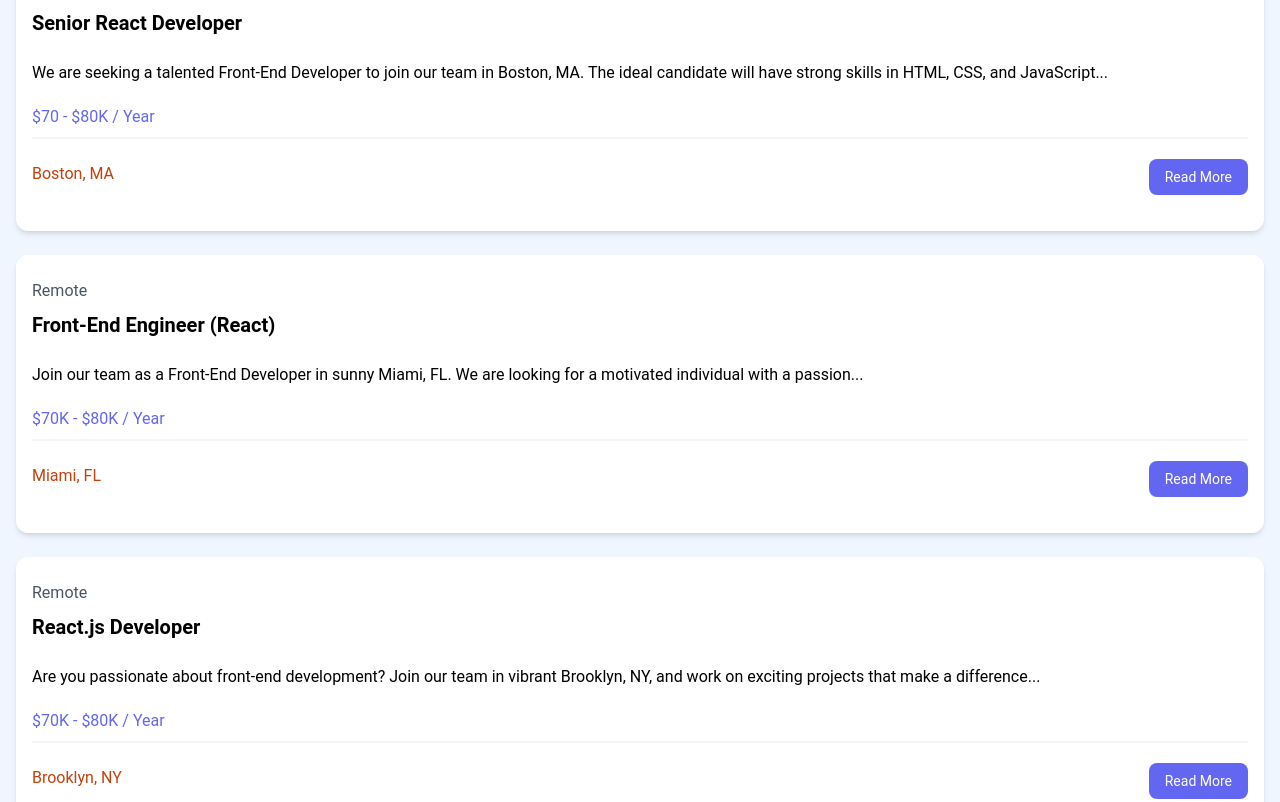
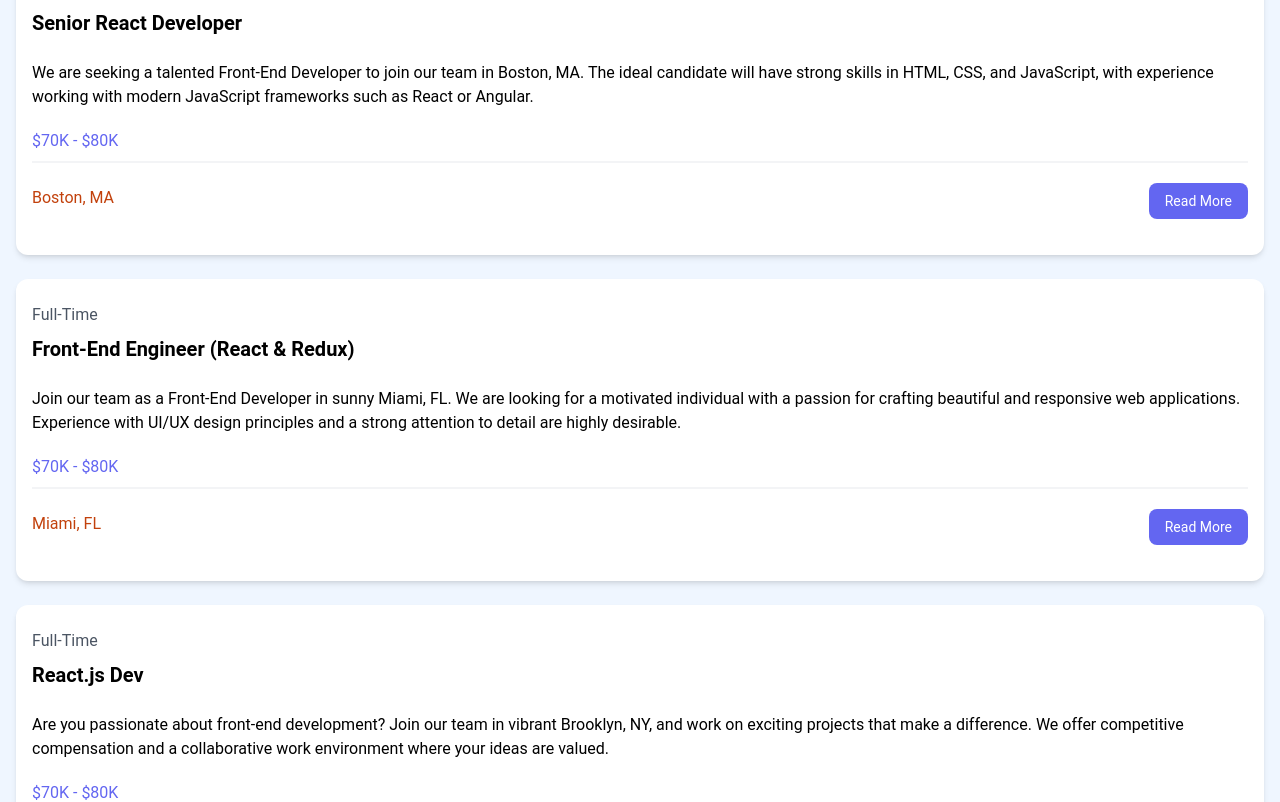
Before and after one commit to laxmis-prog/JobListing-, a React (Vite) app: page / in a window 1280 px wide. Shown: the part 940-1742 px from the top of the page. Built offline with nearby package versions, Linux system fonts and the light colour scheme.

Commit message:
Created lists with map ()

```diff
--- a/src/components/JobListings.jsx
+++ b/src/components/JobListings.jsx
@@ -1,3 +1,5 @@
+import jobs from "../jobs.json";
+
 const JobListings = () => {
   return (
     <section className="bg-blue-50 px-4 py-10">
@@ -6,31 +8,30 @@
           Browse Jobs
         </h2>
         <div className="grid grid-cols-1 md:grid-cols-3 gap-6">
-          {/*Job Listing 1 */}
-          <div className="bg-white rounded-xl shadow-md relative">
+          {jobs.map((job) => (
+            <div
+              key={job.id}
+              className="bg-white rounded-xl shadow-md relative"
+            >
               <div className="p-4">
                 <div className="mb-6">
-                <div className="text-gray-600 my-2">Full-Time</div>
-                <h3 className="text-xl font-bold">Senior React Developer</h3>
+                  <div className="text-gray-600 my-2">{job.type}</div>
+                  <h3 className="text-xl font-bold">{job.title}</h3>
                 </div>
 
-              <div className="mb-5">
-                We are seeking a talented Front-End Developer to join our team
-                in Boston, MA. The ideal candidate will have strong skills in
-                HTML, CSS, and JavaScript...
-              </div>
+                <div className="mb-5">{job.description}</div>
 
-              <h3 className="text-indigo-500 mb-2">$70 - $80K / Year</h3>
+                <h3 className="text-indigo-500 mb-2">{job.salary}</h3>
 
                 <div className="border border-gray-100 mb-5"></div>
 
                 <div className="flex flex-col lg:flex-row justify-between mb-4">
                   <div className="text-orange-700 mb-3">
                     <i className="fa-solid fa-location-dot text-lg"></i>
-                  Boston, MA
+                    {job.location}
                   </div>
                   <a
-                  href="job.html"
+                    href={`/job/${job.id}`}
                     className="h-[36px] bg-indigo-500 hover:bg-indigo-600 text-white px-4 py-2 rounded-lg text-center text-sm"
                   >
                     Read More
@@ -38,71 +39,7 @@
                 </div>
               </div>
             </div>
-          {/*Job Listing 2*/}
-          <div className="bg-white rounded-xl shadow-md relative">
-            <div className="p-4">
-              <div className="mb-6">
-                <div className="text-gray-600 my-2">Remote</div>
-                <h3 className="text-xl font-bold">
-                  Front-End Engineer (React)
-                </h3>
-              </div>
-
-              <div className="mb-5">
-                Join our team as a Front-End Developer in sunny Miami, FL. We
-                are looking for a motivated individual with a passion...
-              </div>
-
-              <h3 className="text-indigo-500 mb-2">$70K - $80K / Year</h3>
-
-              <div className="border border-gray-100 mb-5"></div>
-
-              <div className="flex flex-col lg:flex-row justify-between mb-4">
-                <div className="text-orange-700 mb-3">
-                  <i className="fa-solid fa-location-dot text-lg"></i>
-                  Miami, FL
-                </div>
-                <a
-                  href="job.html"
-                  className="h-[36px] bg-indigo-500 hover:bg-indigo-600 text-white px-4 py-2 rounded-lg text-center text-sm"
-                >
-                  Read More
-                </a>
-              </div>
-            </div>
-          </div>
-          {/*Job Listing 3*/}
-          <div className="bg-white rounded-xl shadow-md relative">
-            <div className="p-4">
-              <div className="mb-6">
-                <div className="text-gray-600 my-2">Remote</div>
-                <h3 className="text-xl font-bold">React.js Developer</h3>
-              </div>
-
-              <div className="mb-5">
-                Are you passionate about front-end development? Join our team in
-                vibrant Brooklyn, NY, and work on exciting projects that make a
-                difference...
-              </div>
-
-              <h3 className="text-indigo-500 mb-2">$70K - $80K / Year</h3>
-
-              <div className="border border-gray-100 mb-5"></div>
-
-              <div className="flex flex-col lg:flex-row justify-between mb-4">
-                <div className="text-orange-700 mb-3">
-                  <i className="fa-solid fa-location-dot text-lg"></i>
-                  Brooklyn, NY
-                </div>
-                <a
-                  href="job.html"
-                  className="h-[36px] bg-indigo-500 hover:bg-indigo-600 text-white px-4 py-2 rounded-lg text-center text-sm"
-                >
-                  Read More
-                </a>
-              </div>
-            </div>
-          </div>
+          ))}
         </div>
       </div>
     </section>
```
Lines whose indentation alone changed are shown as unchanged.
